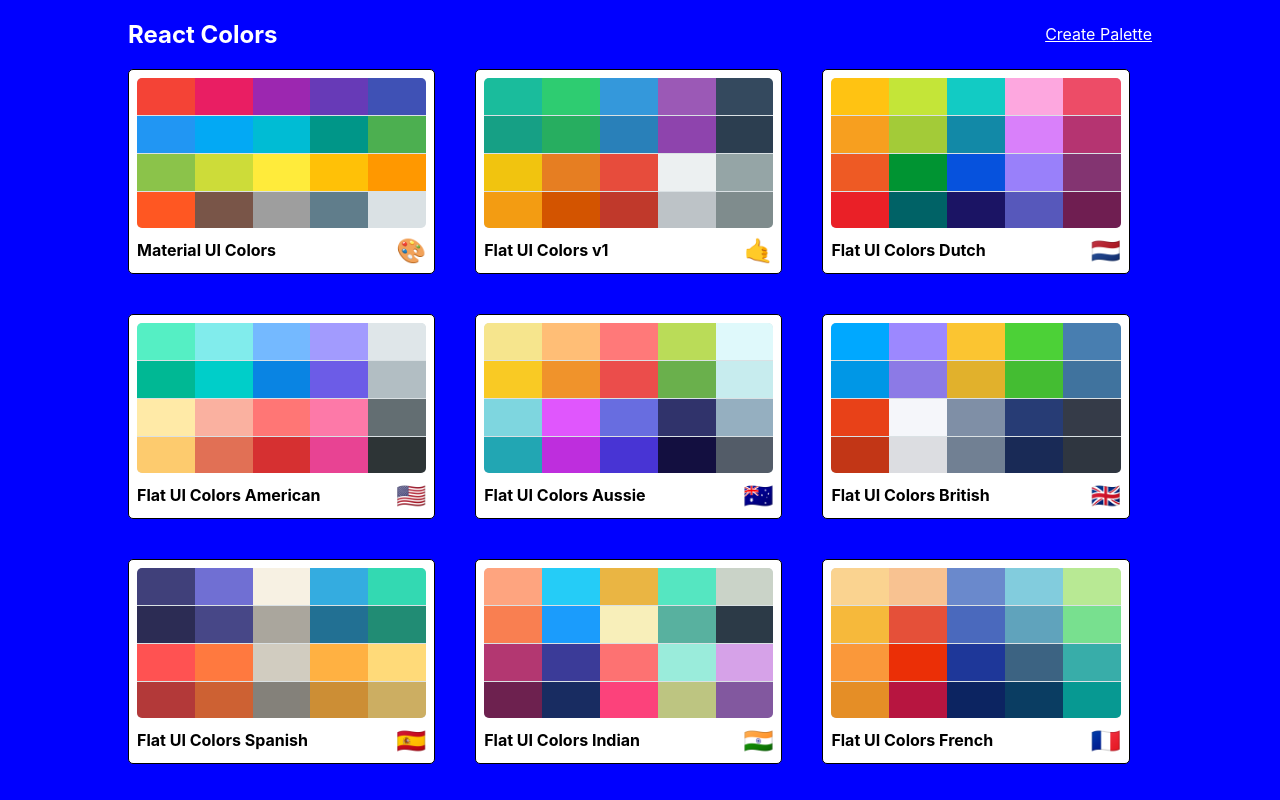
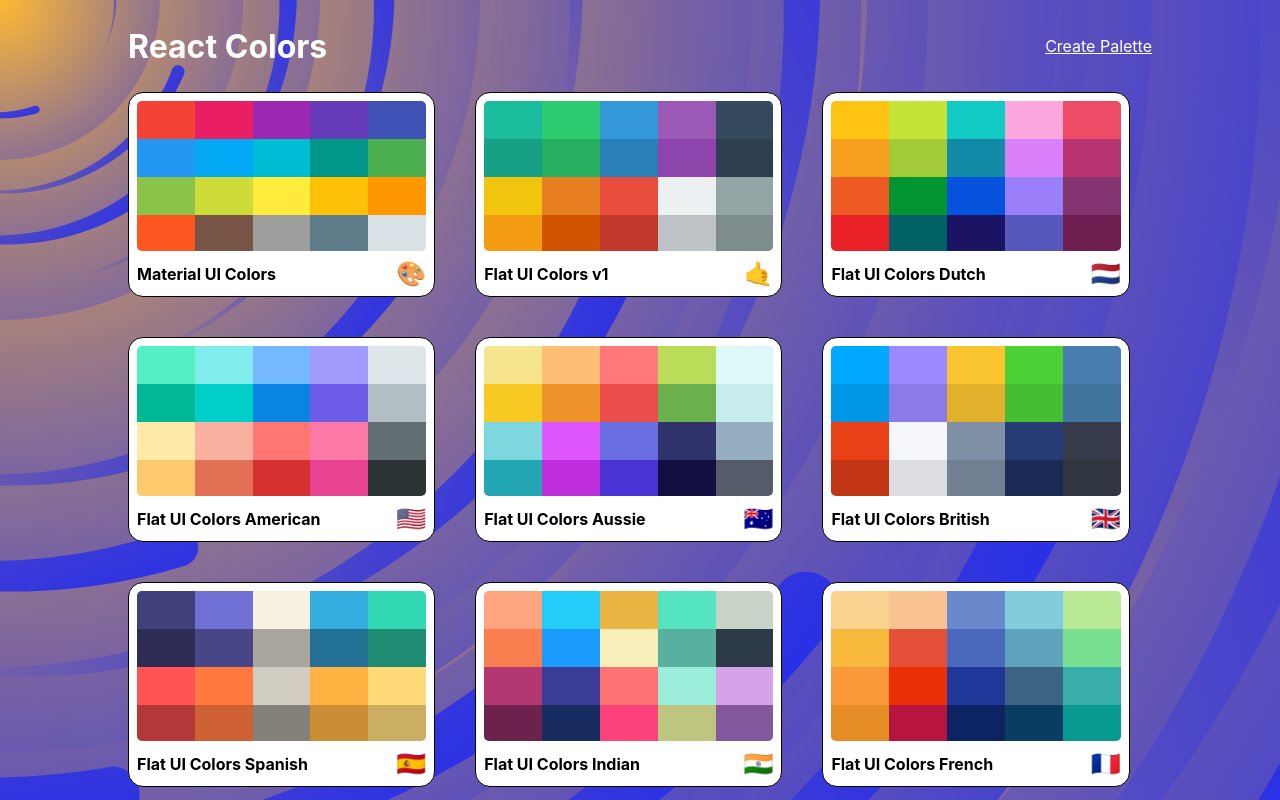
Before and after one commit to bradsimpson213/color-palette-app, a React (Create React App) app: page / in a window 1280 px wide. Built offline with nearby package versions, Linux system fonts and the light colour scheme.

Commit message:
added background svg image and some minipalette styles

```diff
--- a/src/PaletteList.js
+++ b/src/PaletteList.js
@@ -21,7 +21,7 @@
         <div className={ classes.root }>
             <div className={ classes.container }>
                 <nav className={ classes.nav }>
-                    <h1>React Colors</h1>
+                    <h1 className={ classes.mainTitle }>React Colors</h1>
                     <Link to="/palette/new">Create Palette</Link>
                 </nav>
                 <div className={ classes.palettes }>
--- a/src/styles/MiniPaletteStyles.js
+++ b/src/styles/MiniPaletteStyles.js
@@ -2,7 +2,7 @@
     root: {
        backgroundColor: "white",
        border: "1px solid black",
-       borderRadius: "5px",
+       borderRadius: "15px",
        padding: "0.5rem",
        position: "relative",
        overflow: "hidden",
--- a/src/styles/PaletteListStyles.js
+++ b/src/styles/PaletteListStyles.js
@@ -1,12 +1,18 @@
 import sizes from "./MediaSizes";
+import BackgroundSvg from "../assets/Sun-Tornado.svg";
 
 const styles = {
     root: {
-        backgroundColor: "blue",
         height: "100vh",
         display: "flex",
         alignItems: "flex-start",
-        justifyContent: "center"
+        justifyContent: "center",
+        backgroundColor: "#1f29ee",
+        /* background by SVGBackgrounds.com */
+        backgroundImage: `url(${BackgroundSvg})`,
+        backgroundSize: "cover",
+        overflow: "scroll"
+
     },
     container: {
         width: "50%",
@@ -16,6 +22,9 @@
         flexWrap: "wrap",
         [sizes.down("xl")]:{
             width: '80%'
+        },
+        [sizes.down("xs")]:{
+            width: '75%'
         }
     },
     nav: {
@@ -39,8 +48,11 @@
         },
         [sizes.down("xs")]:{
             gridTemplateColumns: "repeat(1, 100%)",
-            gridGap: '1rem'
+            gridGap: '1.4rem'
         }
+    },
+    mainTitle: {
+        fontSize: '2rem'
     }
 };
 
```
Also changed, not shown: src/assets/Sun-Tornado.svg (added), 1 other file (tests, documents, lock files or other folders).
